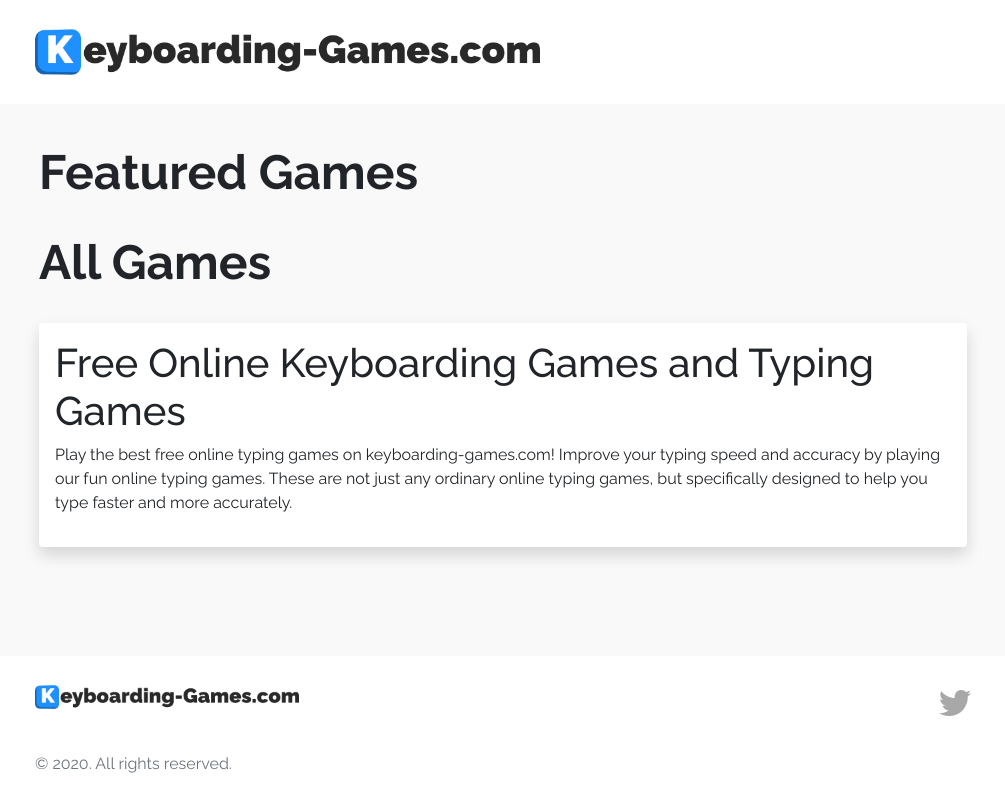
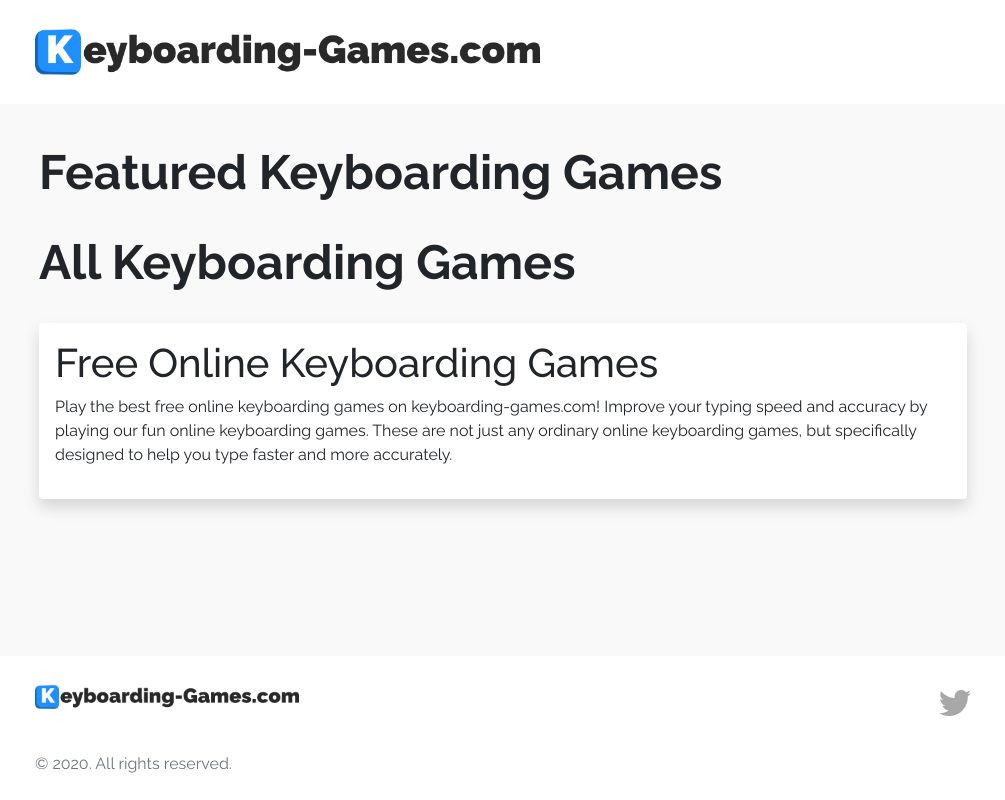
Before and after one commit to iamdavidsen/keyboarding_games, a Django app: page / in a window 1280 px wide. Shown: the whole page, without its empty margins (137-1142 px from the left). Run offline with Django 3.2, Linux system fonts and the light colour scheme; data that the repository does not hold is empty; some libraries are stand-ins or nearby versions.

Commit message:
Keyboarding games

```diff
--- a/templates/games/game.html
+++ b/templates/games/game.html
@@ -4,7 +4,7 @@
 {% load static %}
 {% load markdown_extras %}
 
-{% block title %}{{ package.game.title }} - Free Typing Games | Keyboarding Games{% endblock %}
+{% block title %}{{ package.game.title }} - Free Keyboarding Games{% endblock %}
 {% block description %}{{ package.game.description }}{% endblock %}
 
 {% block og-url %}{{request.build_absolute_uri}}{% endblock %}
--- a/templates/pages/home.html
+++ b/templates/pages/home.html
@@ -4,7 +4,7 @@
 
 {% block content %}
 
-    <h2 class="game-list-header">Featured Games</h2>
+    <h2 class="game-list-header">Featured Keyboarding Games</h2>
     <div class="games-container featured-container">
         {% for game in featured_games %}
             <a class="game-card" href="{{ game.get_absolute_url }}">
@@ -18,7 +18,7 @@
             </a>
         {% endfor %}
     </div>
-    <h2 class="game-list-header">All Games</h2>
+    <h2 class="game-list-header">All Keyboarding Games</h2>
     <div class="games-container">
         {% for game in games %}
             <a class="game-card" href="{{ game.get_absolute_url }}">
@@ -34,9 +34,9 @@
         {% endfor %}
     </div>
     <div class="about shadow">
-        <h1>Free Online Keyboarding Games and Typing Games</h1>
+        <h1>Free Online Keyboarding Games</h1>
         <p>
-            Play the best free online typing games on keyboarding-games.com! Improve your typing speed and accuracy by playing our fun online typing games. These are not just any ordinary online typing games, but specifically designed to help you type faster and more accurately.
+            Play the best free online keyboarding games on keyboarding-games.com! Improve your typing speed and accuracy by playing our fun online keyboarding games. These are not just any ordinary online keyboarding games, but specifically designed to help you type faster and more accurately.
         </p>
     </div>
 
--- a/templates/partials/_base.html
+++ b/templates/partials/_base.html
@@ -10,9 +10,9 @@
 
     <meta name="google-site-verification" content="EB1SdfJgaQ8msT0Xx33GgggJQG_BoozSiIpaLAjEMBM" />
 
-    <title>{% block title %}Free Online Typing Games | Keyboarding Games{% endblock %}</title>
+    <title>{% block title %}Free Online Keyboarding Games{% endblock %}</title>
 
-    <meta name="description" content="{% block description %}Play the best free online typing games on keyboarding-games.com! Improve your typing speed and accuracy by playing our fun online typing games.{% endblock %}"/>
+    <meta name="description" content="{% block description %}Play the best free online keyboarding games on keyboarding-games.com! Improve your typing speed and accuracy by playing our fun online keyboarding games.{% endblock %}"/>
 
     <meta property="auther" content="Rasmus Davidsen" />
 
```
